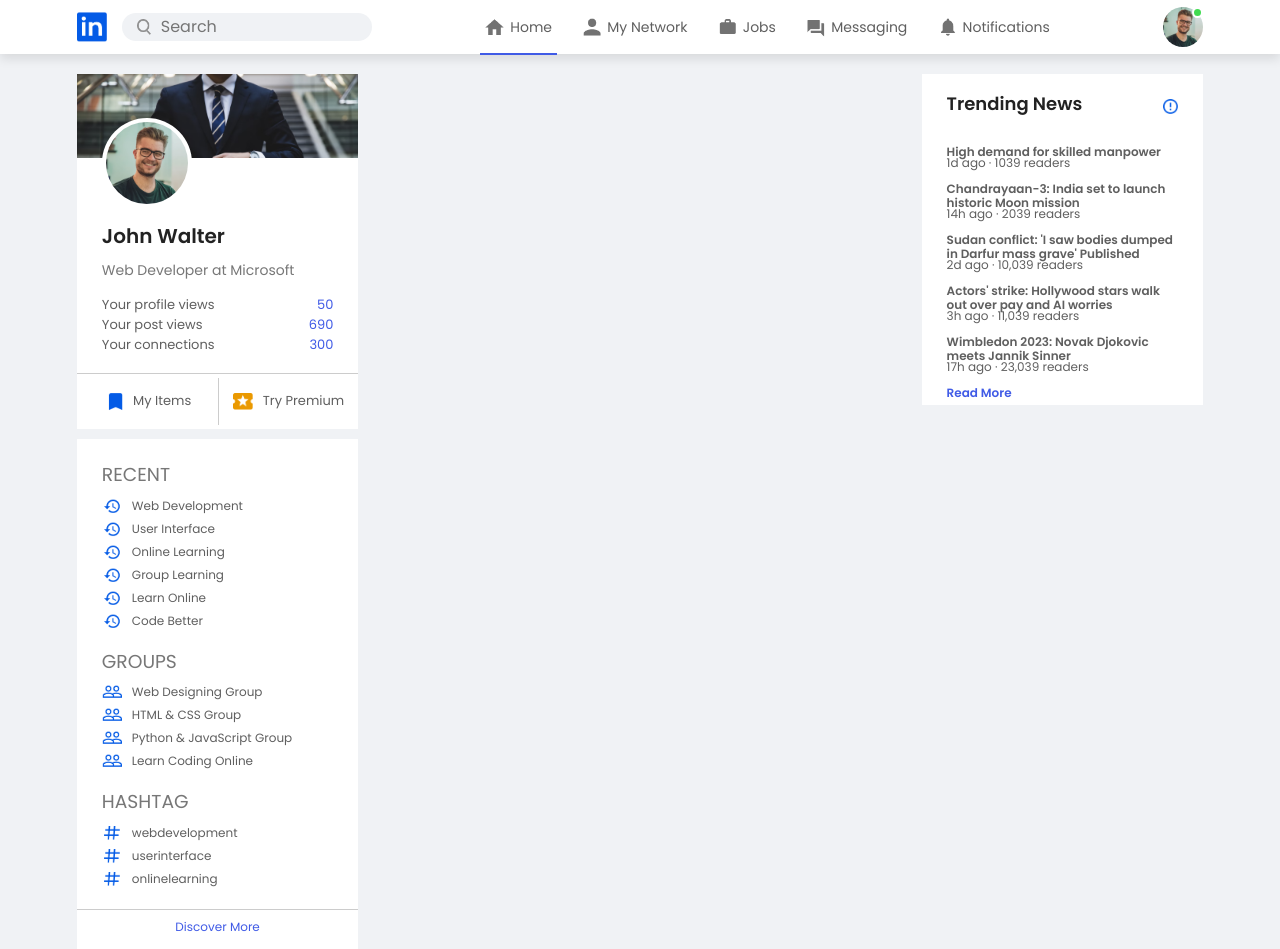
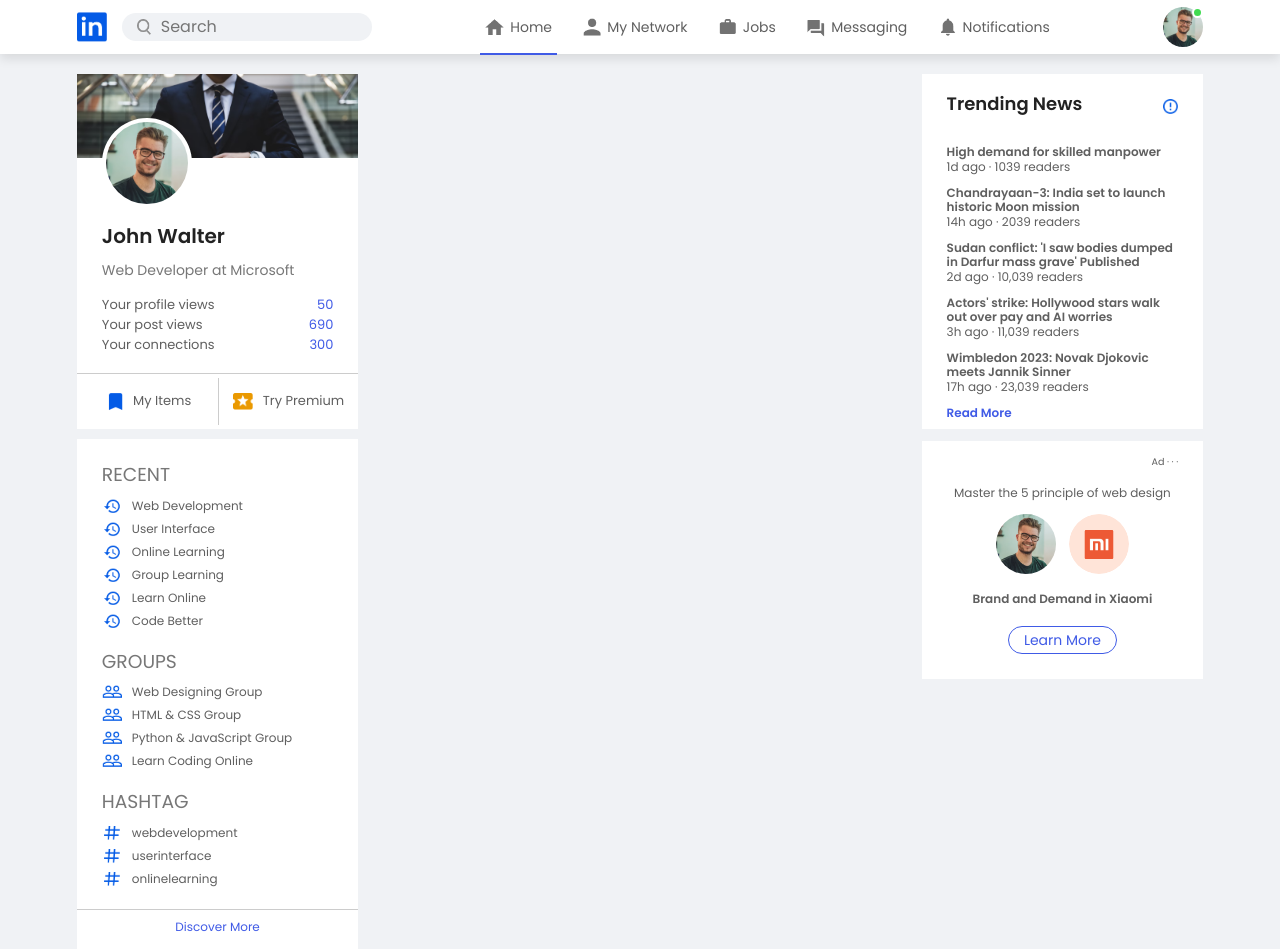
Before and after one commit to sajal9922/linkedin_clone, a plain HTML site: page index.html in a window 1280 px wide. Drawn offline with Linux system fonts and the light colour scheme.

Commit message:
advertisement section

```diff
--- a/index.html
+++ b/index.html
@@ -137,6 +137,19 @@
 
           <a href="#" class="read-more-link">Read More</a>
         </div>
+
+        <!-- advertisement section -->
+
+        <div class="right-sidebar-ad">
+          <small>Ad &middot; &middot; &middot;</small>
+          <p class="ad-name">Master the 5 principle of web design</p>
+          <div>
+            <img src="images/user-1.png" />
+            <img src="images/mi-logo.png" />
+          </div>
+          <p class="ad-brand">Brand and Demand in Xiaomi</p>
+          <a href="#" class="ad-link">Learn More</a>
+        </div>
       </div>
     </div>
   </body>
--- a/styles/style.css
+++ b/styles/style.css
@@ -277,7 +277,7 @@
   font-size: 1.2rem;
   font-weight: 600;
   margin-top: 1rem;
-  margin-bottom: -0.5rem;
+  margin-bottom: -0.1rem;
 
 }
 .right-sidebar-news span{
@@ -288,3 +288,44 @@
   color: var(--color-blue);
   margin: 2rem 0 1rem ;
 }
+
+
+/* advertisement section */
+
+
+.right-sidebar-ad{
+  background: var(--background-color);
+  padding: 1.5rem 2.5rem;
+  margin: 1.2rem 0;
+  text-align: center;
+  font-size: 1.2rem;
+
+}
+
+.right-sidebar-ad img{
+  width: 6rem;
+  border-radius: 100%;
+  margin: .5rem;
+}
+.right-sidebar-ad small{
+  float: right;
+  font-weight: 500;
+}
+
+.ad-name{
+  margin: 3rem 0 1rem;
+}
+.ad-brand{
+  font-weight: 600;
+  margin-top: 1rem;
+}
+
+.ad-link{
+  display: inline-block;
+  border: 1px solid var(--color-blue);
+  border-radius: 3rem;
+  padding: 0.5rem 1.5rem;
+  color: var(--color-blue);
+  font-weight: 500;
+  margin: 2rem 0 1rem;
+}
```
